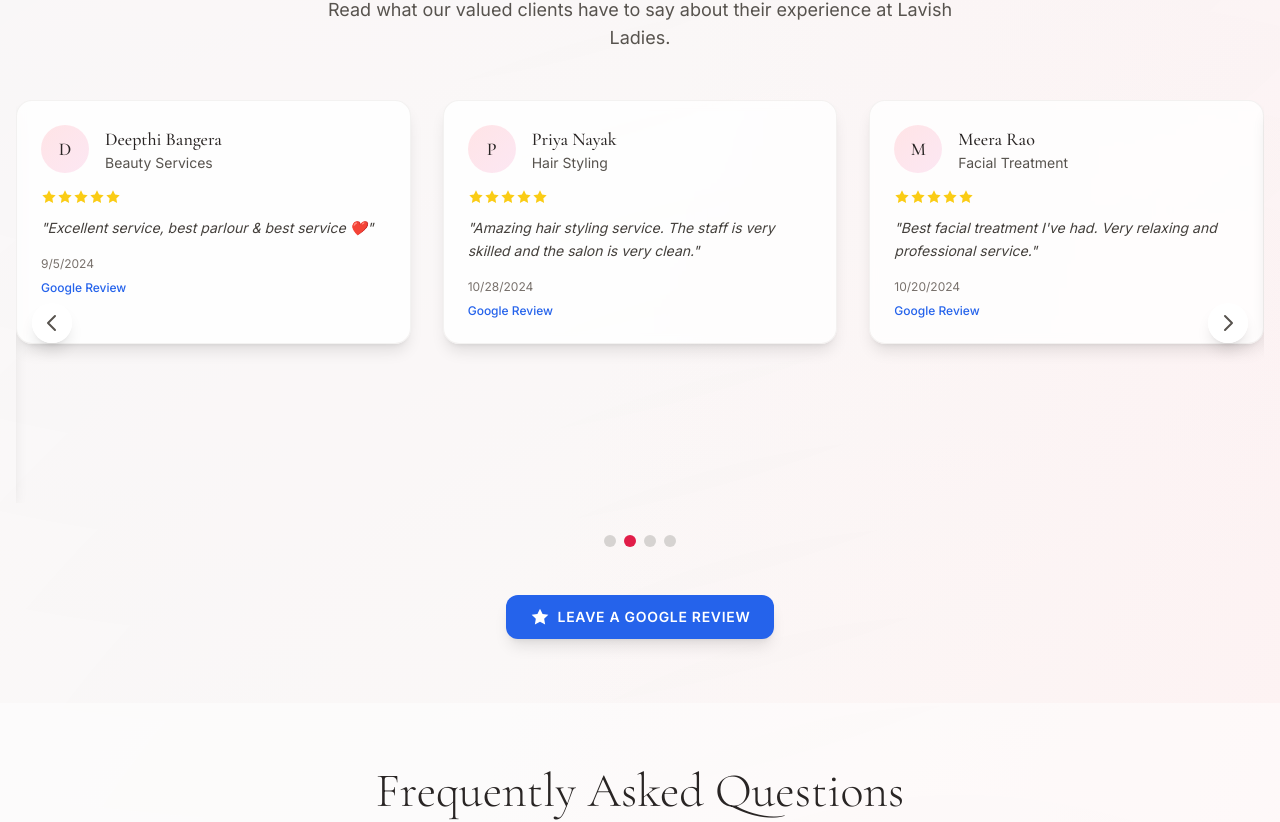
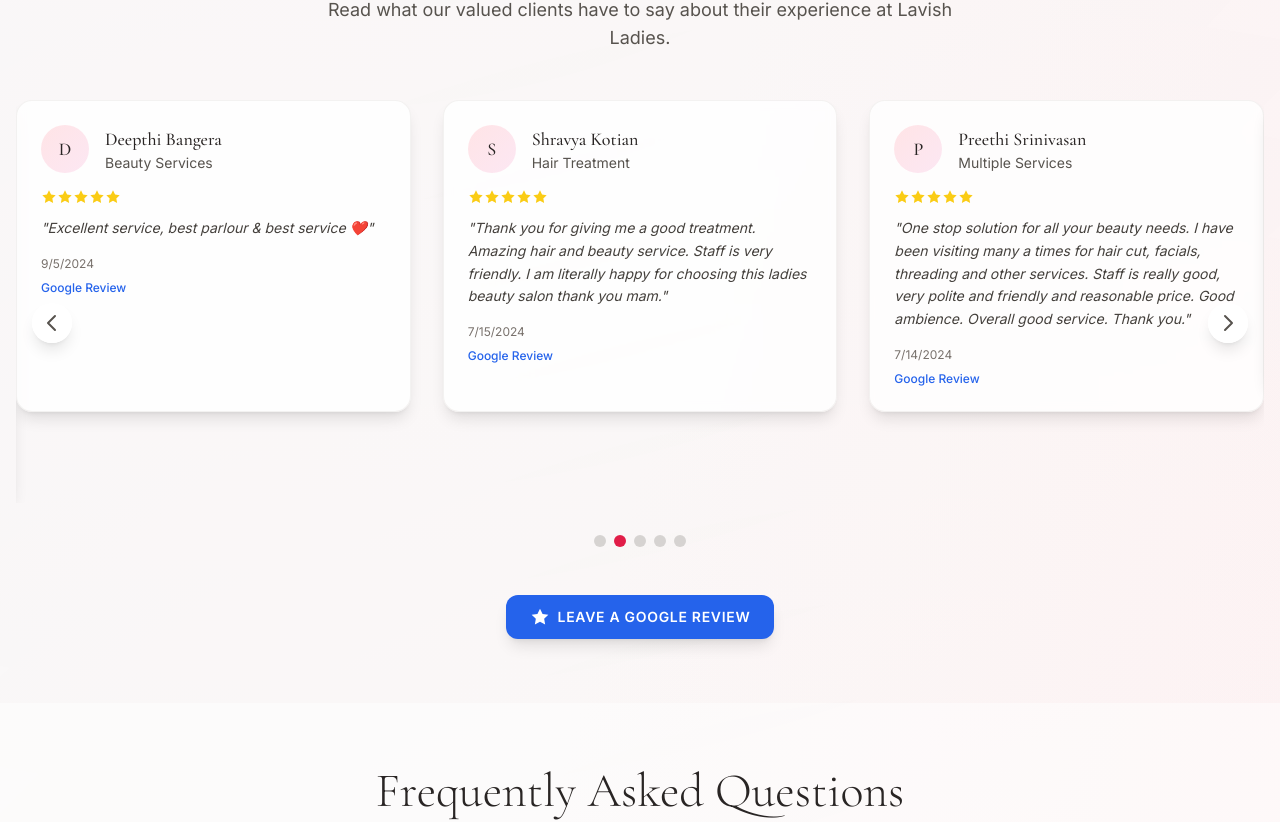
Before and after one commit to KrithikaRaviraj/super-eureka, a React (Create React App) app: page / in a window 1280 px wide. Shown: the part 2075-2897 px from the top of the page. Built offline with nearby package versions, Linux system fonts and the light colour scheme; no server answers.

Commit message:
Add Google Maps section and update testimonials with new reviews

```diff
--- a/src/App.js
+++ b/src/App.js
@@ -495,6 +495,28 @@ function AppContent({ modal, setModal, sidebarOpen, setSidebarOpen }) {
                       </div>
                     </div>
                   </div>
+
+                  {/* Google Maps Section */}
+                  <div className="mt-12 pt-8 border-t border-stone-700">
+                    <div className="text-center mb-6">
+                      <h3 className="font-serif text-xl font-medium text-white mb-2">Find Us</h3>
+                      <p className="font-sans text-stone-300 text-sm">Visit our salon in Uchila, Udupi District</p>
+                    </div>
+                    <div className="flex justify-center">
+                      <div className="w-full max-w-4xl rounded-xl overflow-hidden shadow-lg">
+                        <iframe
+                          src="https://www.google.com/maps/embed?pb=!1m18!1m12!1m3!1d3884.581424501807!2d74.75121677484537!3d13.18877098714698!2m3!1f0!2f0!3f0!3m2!1i1024!2i768!4f13.1!3m3!1m2!1s0x3bbcb1e842429ab7%3A0x972b259d0ba8f97e!2sLavish%20Ladies%20Beauty%20Salon!5e0!3m2!1sen!2sin!4v1771523318807!5m2!1sen!2sin"
+                          width="100%"
+                          height="300"
+                          style={{border: 0}}
+                          allowFullScreen=""
+                          loading="lazy"
+                          referrerPolicy="no-referrer-when-downgrade"
+                          title="Lavish Ladies Beauty Salon Location"
+                        ></iframe>
+                      </div>
+                    </div>
+                  </div>
                 </div>
 
                 {/* Bottom Footer */}
--- a/src/components/Testimonials.js
+++ b/src/components/Testimonials.js
@@ -34,60 +34,67 @@ export default function Testimonials({ testimonials }) {
       createdAt: "2024-09-05"
     },
     {
-      userName: "Priya Nayak",
-      service: "Hair Styling",
+      userName: "Shravya Kotian",
+      service: "Hair Treatment",
       overallRating: 5,
-      comments: "Amazing hair styling service. The staff is very skilled and the salon is very clean.",
-      createdAt: "2024-10-28"
+      comments: "Thank you for giving me a good treatment. Amazing hair and beauty service. Staff is very friendly. I am literally happy for choosing this ladies beauty salon thank you mam.",
+      createdAt: "2024-07-15"
     },
     {
-      userName: "Meera Rao",
-      service: "Facial Treatment",
+      userName: "Preethi Srinivasan",
+      service: "Multiple Services",
       overallRating: 5,
-      comments: "Best facial treatment I've had. Very relaxing and professional service.",
-      createdAt: "2024-10-20"
+      comments: "One stop solution for all your beauty needs. I have been visiting many a times for hair cut, facials, threading and other services. Staff is really good, very polite and friendly and reasonable price. Good ambience. Overall good service. Thank you.",
+      createdAt: "2024-07-14"
     },
     {
-      userName: "Anita Kulkarni",
-      service: "Bridal Package",
+      userName: "Shreya Kotian",
+      service: "Hair & Beauty Services",
       overallRating: 5,
-      comments: "Perfect bridal makeover! Made my wedding day extra special. Thank you!",
-      createdAt: "2024-10-10"
+      comments: "Amazing hair and beauty services😍 Staff is very friendly. Prices are reasonable. Definitely recommend it!",
+      createdAt: "2024-07-14"
     },
     {
-      userName: "Sneha Bhat",
-      service: "Manicure & Pedicure",
+      userName: "Amrutha Suvarna",
+      service: "Haircut",
       overallRating: 5,
-      comments: "Excellent nail care service. Very hygienic and attention to detail.",
-      createdAt: "2024-09-25"
+      comments: "I'm so satisfied with the service. Mam had done very good haircut maintaining my hair length. I am literally happy for choosing this ladies beauty saloon thankyou mam.",
+      createdAt: "2024-07-13"
     },
     {
-      userName: "Divya Hegde",
-      service: "Hair Treatment",
+      userName: "Amrutha Reddy",
+      service: "Beauty Services",
       overallRating: 5,
-      comments: "Great hair treatment service. My hair feels so much healthier now.",
-      createdAt: "2024-09-15"
+      comments: "I was on vacation from Bangalore, and I came across this saloon. The friendly person was so comfortable and the interior was so good. It was a very clean n tidy place at a very affordable price.",
+      createdAt: "2023-10-07"
     },
     {
-      userName: "Rashmi Pai",
-      service: "Threading & Waxing",
-      overallRating: 4,
-      comments: "Good service and very gentle. Staff is experienced and professional.",
-      createdAt: "2024-09-05"
+      userName: "Apoorva Rao",
+      service: "Beauty Services",
+      overallRating: 5,
+      comments: "This parlour is well maintained and clean. Beautician was very professional and nice.",
+      createdAt: "2022-02-26"
     },
     {
-      userName: "Pooja Shetty",
-      service: "Eyebrow Shaping",
+      userName: "Shiyal B",
+      service: "Regular Services",
       overallRating: 5,
-      comments: "Perfect eyebrow shaping! They really know how to enhance natural features.",
-      createdAt: "2024-08-28"
+      comments: "Everytime I go here, the experience is very good. I have been going to this salon since the past 2 years and will continue to do so😍",
+      createdAt: "2021-07-15"
     },
     {
-      userName: "Nisha Acharya",
-      service: "Hair Coloring",
+      userName: "Nalini Uk",
+      service: "Makeup & Hairdo",
       overallRating: 5,
-      comments: "Love my new hair color! The stylist understood exactly what I wanted.",
-      createdAt: "2024-08-20"
+      comments: "Best ever makeover. Everyone appreciated the makeup and hairdo. Very punctual and good service. I would recommend this always.",
+      createdAt: "2019-05-21"
+    },
+    {
+      userName: "Harini UK",
+      service: "Event Makeup & Styling",
+      overallRating: 5,
+      comments: "Very professional and adaptable staff. Make up, hairstyle and saree was done with utmost care and the final look got a lot of appreciation from everyone. Worth the price!! Happy to have chosen for a big event!",
+      createdAt: "2019-05-20"
     }
   ];
 
```
